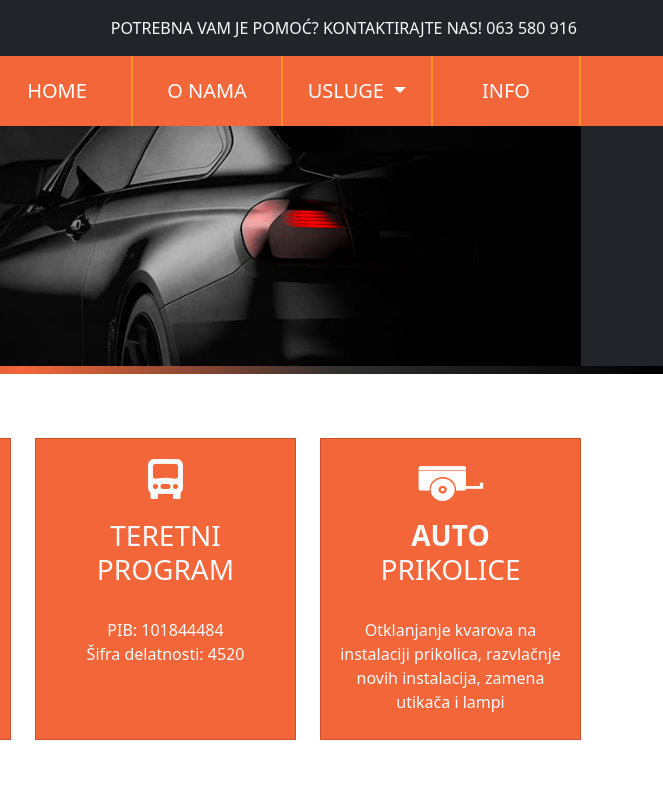
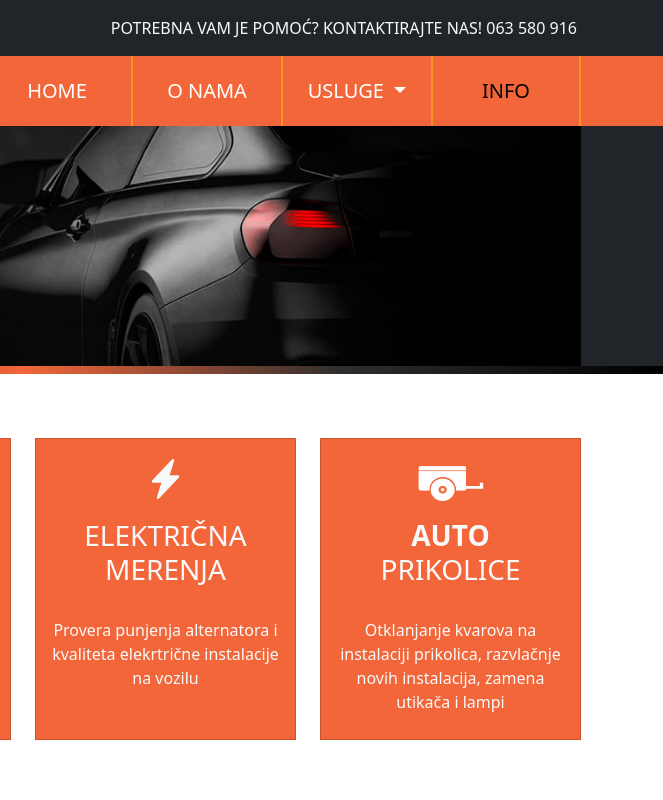
Before and after one commit to damirKanjo/Black-Jack, a plain HTML site: page index.html in a window 1280 px wide. Shown: the top 800 px of the page, 617-1280 px from the left. Drawn offline with nearby package versions, Linux system fonts and the light colour scheme.

Commit message:
Update index.html

```diff
--- a/index.html
+++ b/index.html
@@ -13,7 +13,7 @@
     <title> P.R. Black Jack </title>
 </head>
 
-<body class="text-light">
+<body class="text-light" data-bs-spy="scroll">
 
 
     <!-- <div class="progress" style="position: sticky; top:0px; height:5px; width: 100%; z-index: 50; border-radius: 0;">
@@ -84,8 +84,8 @@
                             <li><a class="dropdown-item" href="#uslugeOprema"> Ugradnja dodatne opreme </a></li>
                         </ul>
                     </li>
-                    <li class="nav-item" style="border-right: 2px solid rgba(255, 255, 0, 0.311);">
-                        <a href="#info" class="nav-link navs">
+                    <li class="nav-item">
+                        <a href="#info" class="nav-link navs" style="border-right: 2px solid rgba(255, 255, 0, 0.311);">
                             INFO
                         </a>
                     </li>
@@ -93,6 +93,7 @@
             </div>
         </div>
     </nav>
+
 
     <script>
         window.onscroll = function() {myFunction()};
@@ -182,12 +183,11 @@
                     <div class="card text-light boja">
                         <div class="card-body text-center visina">
                             <div class="h1 mb-3">
-                                <i class="bi bi-truck-front-fill"></i>
+                                <i class="bi bi-lightning-charge-fill"></i>
                             </div>
-                            <h3 class="card-title mb-3"> TERETNI </br> PROGRAM </h3>
+                            <h3 class="card-title mb-3"> ELEKTRIČNA </br> MERENJA </h3>
                             <p class="card-text pt-3">
-                                PIB: 101844484 <br>
-                                Šifra delatnosti: 4520
+                                Provera punjenja alternatora i kvaliteta elekrtrične instalacije na vozilu
                             </p>
                         </div>
                     </div>
```
